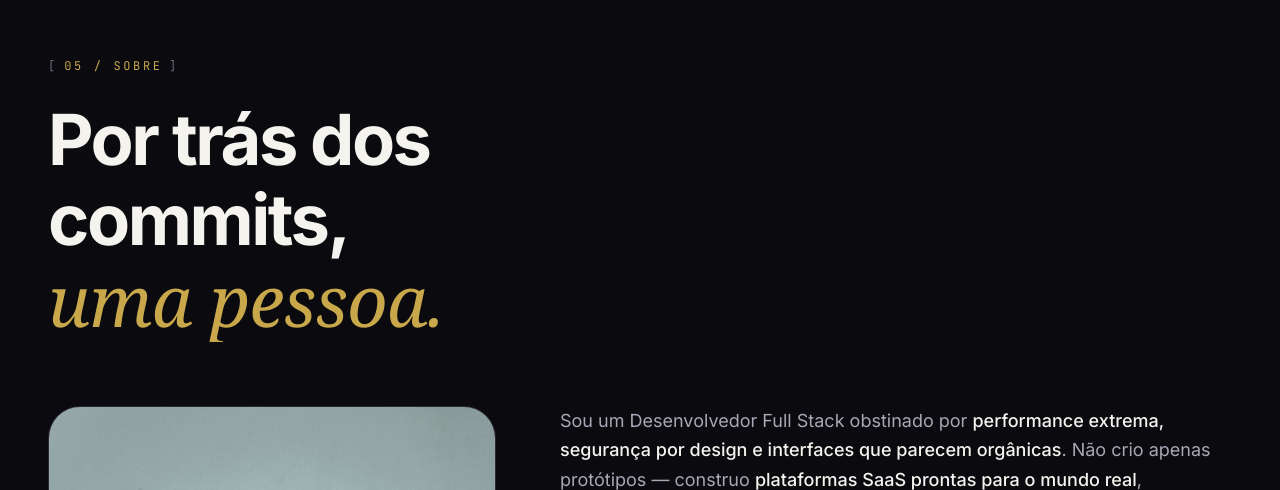
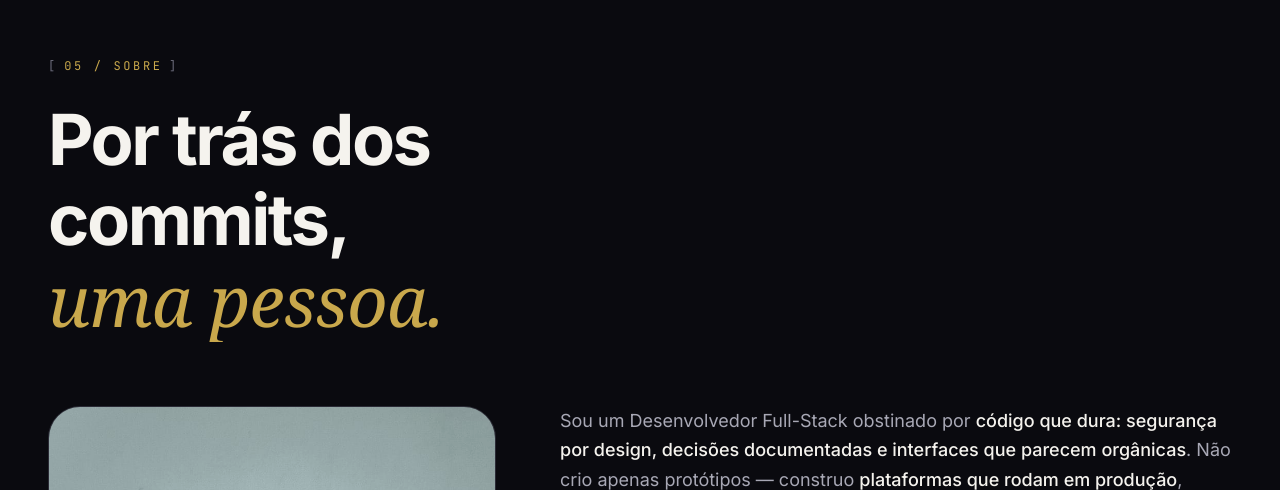
Before and after one commit to jeanderson-silva8/PORTIFOLIO-H1, a React (Vite) app: page / in a window 1280 px wide. Shown: the part 11510-12000 px from the top of the page. Built offline with nearby package versions, Linux system fonts and the light colour scheme; a web font is replaced by a local one.

Commit message:
chore: atualiza texto da secao sobre

```diff
--- a/src/sections/About.jsx
+++ b/src/sections/About.jsx
@@ -57,29 +57,35 @@ export default function About() {
           {/* COL DIREITA — Texto + meta */}
           <div className="about-text">
             <Reveal as="p" className="about-paragraph" y={24}>
-              Sou um Desenvolvedor Full Stack obstinado por <strong>performance
-              extrema, segurança por design e interfaces que parecem
-              orgânicas</strong>. Não crio apenas protótipos — construo <strong>plataformas
-              SaaS prontas para o mundo real</strong>, otimizando do banco até o último pixel.
+              Sou um Desenvolvedor Full-Stack obstinado por <strong>código que dura: segurança
+              por design, decisões documentadas e interfaces que parecem orgânicas</strong>. Não
+              crio apenas protótipos — construo <strong>plataformas que rodam em produção</strong>,
+              otimizando do banco de dados até o último pixel.
             </Reveal>
 
             <Reveal as="p" className="about-paragraph" y={24} delay={0.1}>
-              Comecei mexendo com frontend, mergulhei em backend porque
-              queria entender o que acontece "do outro lado", passei por
-              banco e infra porque <strong>produto bom é produto inteiro</strong>.
-              Hoje cubro do React 19 com Three.js até o PostgreSQL com
-              GraphQL e Docker em produção.
+              Comecei mexendo com frontend, mergulhei no backend porque queria entender
+              o que acontece "do outro lado", e passei por banco e infra porque <strong>produto
+              bom é produto inteiro</strong>. Hoje cubro do React 19 com Three.js até o
+              PostgreSQL com GraphQL e Docker em produção — e integro IA em produto
+              (LLMs via Groq, modelos de imagem com fal.ai) tratando cada chamada de
+              modelo como camada crítica: com defesa contra prompt injection, validação
+              de output e medição.
             </Reveal>
 
             <Reveal as="p" className="about-paragraph" y={24} delay={0.2}>
-              Acredito que código é tradução de intenção — e que a parte
-              difícil nunca é "fazer funcionar", mas <strong>fazer funcionar
-              de um jeito que o próximo dev (inclusive o eu de daqui a 6
-              meses) consiga manter sem chorar</strong>.
+              Acredito que código é tradução de intenção — e que a parte difícil nunca é
+              "fazer funcionar", mas <strong>fazer funcionar de um jeito que o próximo dev
+              (inclusive o eu de daqui a 6 meses) consiga manter sem chorar</strong>.
             </Reveal>
 
             <Reveal as="p" className="about-paragraph" y={24} delay={0.25}>
-              Alinhando os conhecimentos do Devclub e a inteligência avançada da MasterClass, criei um método próprio de auditoria técnica de código focado em identificar e mitigar vulnerabilidades de forma ativa — o <strong><a href="https://github.com/jeanderson-silva8/protocolo-de-seguranca" target="_blank" rel="noopener noreferrer" className="about-link-accent">Protocolo de Segurança</a></strong> —, consolidando o mais alto nível de robustez e profissionalismo em cada entrega.
+              Por isso desenvolvi um método próprio de auditoria de código: o <strong><a href="https://github.com/jeanderson-silva8/protocolo-de-seguranca" target="_blank" rel="noopener noreferrer" className="about-link-accent">Protocolo
+              de Segurança</a></strong> — 61 perguntas-teste versionadas, aplicadas em 10 auditorias
+              publicadas. Cada item nasceu de um bug real que encontrei nos meus próprios
+              projetos, não de cópia de lista genérica. Eu construo com IA e audito o que
+              construo — e cada entrega carrega THREAT_MODEL, ADRs e a parte que quase
+              ninguém mostra: o que eu decidi NÃO implementar, e por quê.
             </Reveal>
 
             <Reveal.Group className="about-meta" stagger={0.1}>
```
